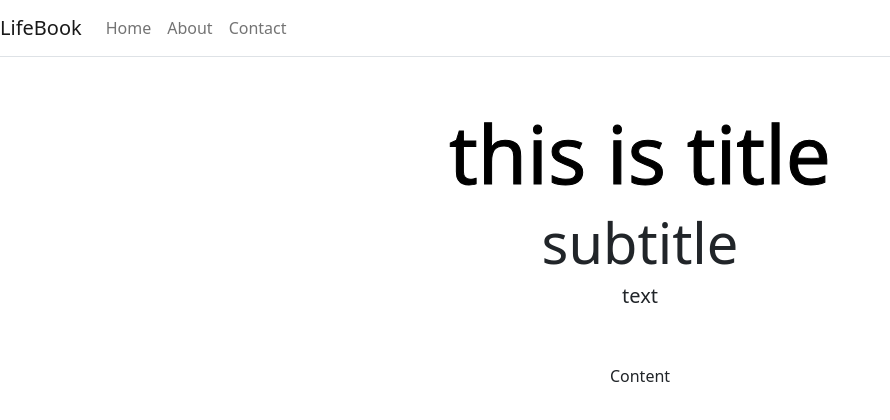
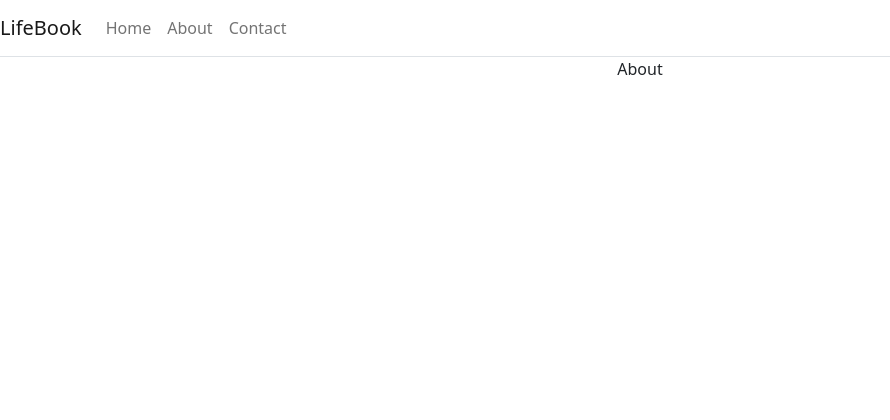
Before and after one commit to sarah-liu-yan/lifeBook, a React (Create React App) app: page /about in a window 1280 px wide. Shown: the top 420 px of the page, without its empty margins (0-890 px from the left). Built offline with nearby package versions, Linux system fonts and the light colour scheme.

Commit message:
Added some new Pages

```diff
--- a/src/App.js
+++ b/src/App.js
@@ -2,7 +2,8 @@ import logo from './logo.svg';
 import './App.css';
 import { Home } from './pages/Home';
 import { Navigation } from './components/Nav';
-import { BrowserRouter, Router } from 'react-router-dom';
+import { BrowserRouter, Route } from 'react-router-dom';
+import { About } from './pages/About';
 
 function App() {
 
@@ -11,7 +12,13 @@ function App() {
       <div>
       <BrowserRouter>
         <Navigation />
-        <Home />
+        <Route exact path = "/">
+          <Home />
+        </Route>
+        <Route path = "/about">
+          <About />
+        </Route>
+
       </BrowserRouter>
       </div>
     </div>
--- a/src/components/Nav.js
+++ b/src/components/Nav.js
@@ -9,7 +9,7 @@ import { Link } from 'react-router-dom';
 
 export const Navigation = (props) => {
   return(
-    <Navbar className="border-bottom" bg="transparent" expand="lg">
+    <Navbar className="border-bottom ml-2" bg="transparent" expand="lg">
         <Navbar.Brand>
         LifeBook
         </Navbar.Brand>
--- /dev/null
+++ b/src/pages/About.jsx
@@ -0,0 +1,12 @@
+import React from 'react'
+
+/**
+* @author
+* @function About
+**/
+
+export const About = (props) => {
+  return(
+    <div>About</div>
+   )
+  }
--- a/src/pages/Home.js
+++ b/src/pages/Home.js
@@ -9,6 +9,12 @@ import { Header } from '../components/Header'
 **/
 
 export const Home = (props) => {
+  const dummyObj = {
+
+  }
+  const handlePosts = () =>{
+
+  }
   return(
     <div>
         <Header title = "this is title" subTitle = "subtitle" text = "text"/>
@@ -17,6 +23,7 @@ export const Home = (props) => {
             <p>Content</p>
         </Content>
 
+
     </div>
    )
 
```
Also changed, not shown: src/components/Post.js (added, +17 -0 lines), src/pages/test.js (added).
